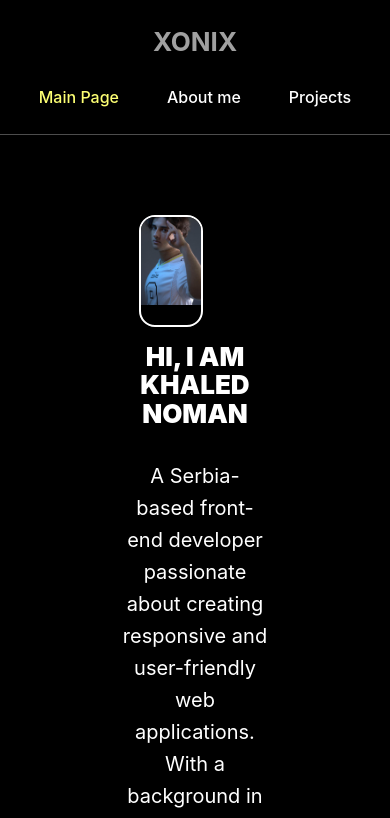
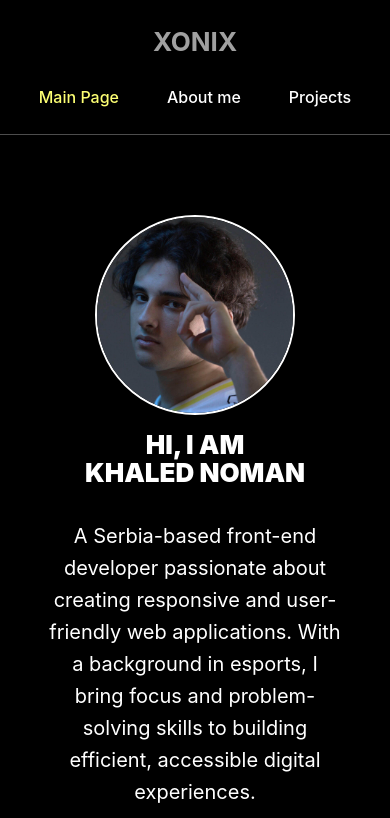
Before and after one commit to XoNixv1/portfolio, a React (Vite) app: page / in a window 390 px wide. Shown: the top 818 px of the page. Built offline with nearby package versions, Linux system fonts and the light colour scheme.

Commit message:
small fixes

```diff
--- a/src/app/App.tsx
+++ b/src/app/App.tsx
@@ -1,10 +1,10 @@
 import { BrowserRouter as Router } from "react-router-dom";
 import Header from "../components/header/Header";
 import Footer from "../components/footer/Footer";
-import "./app.scss";
 import ContactForm from "../components/contact-form/ContactForm";
 import { FormProvider } from "../hooks/FormProvider";
 import AnimatedPages from "./AnimatedPages";
+import "./app.scss";
 
 function App() {
   return (
--- a/src/media-queries.scss
+++ b/src/media-queries.scss
@@ -74,26 +74,26 @@
     width: 100%;
   }
   .descr-wrapper {
-    max-width: 100%;
+    max-width: 100% !important;
     align-items: center;
   }
   .descr {
     font-size: 18px;
   }
   .main-image {
-    order: -1;
-    margin: 0;
-    margin-bottom: 1rem;
-    max-width: 100%;
-    width: 200px;
-    height: 200px;
-    object-fit: cover;
-    border-radius: 50%;
-    object-position: center -20px;
-    border: 2px solid white;
+    order: -1 !important;
+    margin: 0 !important;
+    margin-bottom: 1rem !important;
+    max-width: 100% !important;
+    width: 200px !important;
+    height: 200px !important;
+    object-fit: cover !important;
+    border-radius: 50% !important;
+    object-position: center -20px !important;
+    border: 2px solid white !important;
   }
   .gmail {
-    align-self: center;
+    align-self: center !important;
   }
   .header-links {
     margin-right: 2rem;
--- a/src/pages/mainPage/mainContent.scss
+++ b/src/pages/mainPage/mainContent.scss
@@ -40,7 +40,7 @@
   align-items: center;
   justify-content: space-between;
   justify-self: center;
-  height: 66vh;
+  min-height: 66vh;
 }
 
 .gmail {
```
